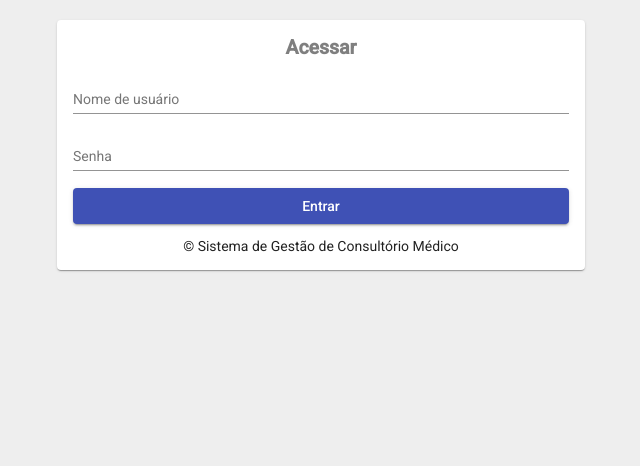
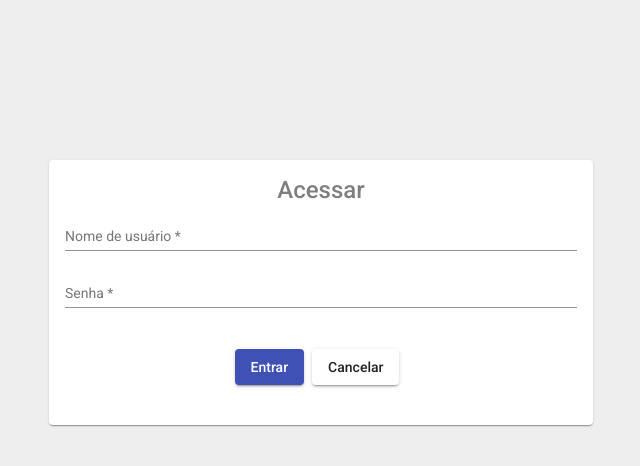
Before and after one commit to MatheusFerreira95/GestaoClinica, an Angular app in the folder ClientApp/: page /login in a window 1280 px wide. Shown: the top 466 px of the page, without its empty margins (335-975 px from the left). Built offline with nearby package versions, Linux system fonts and the light colour scheme.

Commit message:
adicionando conceito de formulário ao login. Melhorando organização das requisições e localização de arquivos compartilhados. Adição da url da api para o ambiente de desenvolvimento.

```diff
--- a/ClientApp/src/app/app.module.ts
+++ b/ClientApp/src/app/app.module.ts
@@ -9,8 +9,9 @@ import { AppComponent } from "./app.component";
 import { MainComponent } from "./main/main.component";
 import { LoginComponent } from "./login/login.component";
 import { BrowserAnimationsModule } from "@angular/platform-browser/animations";
+import { ReactiveFormsModule } from "@angular/forms";
 
-import { Interceptor } from "./auth/interceptor.module";
+import { Interceptor } from "./shared/auth/interceptor.module";
 
 @NgModule({
   declarations: [AppComponent, MainComponent, LoginComponent],
@@ -20,6 +21,7 @@ import { Interceptor } from "./auth/interceptor.module";
     FormsModule,
     BrowserAnimationsModule,
     AppMaterialModule,
+    ReactiveFormsModule,
     Interceptor,
     RouterModule.forRoot([
       { path: "main", component: MainComponent },
--- a/ClientApp/src/app/login/login.component.html
+++ b/ClientApp/src/app/login/login.component.html
@@ -1,38 +1,53 @@
-<div class="conteudo">
-  <mat-card class="card-login">
-    <h2>Acessar</h2>
+<mat-card class="card-login">
+  <mat-card-title>Acessar</mat-card-title>
 
-    <mat-card-content class="form-login">
+  <form
+    [formGroup]="loginForm"
+    autocomplete="off"
+    novalidate
+    (ngSubmit)="login(loginForm.value)"
+  >
+    <mat-card-content>
       <mat-form-field>
         <input
-          [(ngModel)]="usuario.nome"
           matInput
+          type="text"
           placeholder="Nome de usuário"
-          type="text"
+          formControlName="nome"
+          id="nome"
         />
+        <mat-error *ngIf="hasError('nome', 'required')"
+          >Campo obrigatório.</mat-error
+        >
+        <mat-error *ngIf="hasError('nome', 'maxlength')"
+          >Campo excede o número de caracteres permitidos.</mat-error
+        >
       </mat-form-field>
 
       <mat-form-field>
         <input
-          [(ngModel)]="usuario.senha"
           matInput
+          type="password"
           placeholder="Senha"
-          type="password"
+          formControlName="senha"
+          id="senha"
         />
+        <mat-error *ngIf="hasError('senha', 'required')"
+          >Campo obrigatório.</mat-error
+        >
+        <mat-error *ngIf="hasError('nome', 'maxlength')"
+          >Campo excede o número de caracteres permitidos.</mat-error
+        >
       </mat-form-field>
+    </mat-card-content>
 
-      <button
-        class="app-button"
-        mat-raised-button
-        color="primary"
-        type="submit"
-        (click)="login()"
-      >
+    <mat-card-actions align="center">
+      <button mat-raised-button color="primary">
         Entrar
       </button>
-      <p class="mt-8 mb-8 text-muted">
-        &copy; Sistema de Gestão de Consultório Médico
-      </p>
-    </mat-card-content>
-  </mat-card>
-</div>
+      <button type="button" mat-raised-button (click)="onCancelar()">
+        Cancelar
+      </button>
+    </mat-card-actions>
+  </form>
+</mat-card>
--- a/ClientApp/src/app/login/login.component.scss
+++ b/ClientApp/src/app/login/login.component.scss
@@ -1,14 +1,6 @@
 .card-login {
   width: 40%;
+  margin-top: 20vh;
   margin-left: 30%;
   text-align: center;
 }
-
-.form-login {
-  display: flex;
-  flex-direction: column;
-}
-
-.form-login > * {
-  width: 100%;
-}
--- a/ClientApp/src/app/login/login.component.ts
+++ b/ClientApp/src/app/login/login.component.ts
@@ -1,6 +1,7 @@
-import { Component, Inject } from "@angular/core";
-import { HttpClient } from "@angular/common/http";
+import { Component } from "@angular/core";
 import { Router } from "@angular/router";
+import { FormGroup, FormControl, Validators } from "@angular/forms";
+import { RepositoryService } from "../shared/repository.service";
 
 @Component({
   selector: "login",
@@ -8,17 +9,35 @@ import { Router } from "@angular/router";
   styleUrls: ["./login.component.scss"]
 })
 export class LoginComponent {
-  usuario = { nome: "", senha: "" };
+  usuario = { nome: "admin", senha: "admin" };
+  public loginForm: FormGroup;
 
-  constructor(private http: HttpClient, private router: Router) {}
+  constructor(private router: Router, private repository: RepositoryService) {}
+
+  ngOnInit() {
+    this.loginForm = new FormGroup({
+      nome: new FormControl("", [Validators.required, Validators.maxLength(3)]),
+      senha: new FormControl("", [Validators.required, Validators.maxLength(3)])
+    });
+  }
+
+  public hasError = (controlName: string, errorName: string) => {
+    return this.loginForm.controls[controlName].hasError(errorName);
+  };
 
   login() {
-    this.http.post("http://localhost:5000/api/Login", this.usuario).subscribe(
+    if (this.loginForm.invalid) {
+      return;
+    }
+
+    this.repository.requisicaoPost("Login", this.usuario).subscribe(
       result => {
         localStorage.setItem("token", result["token"]);
         this.router.navigate(["/main"]);
       },
-      error => console.error(error)
+      error => {
+        console.error(error);
+      }
     );
   }
 }
--- /dev/null
+++ b/ClientApp/src/app/shared/repository.service.ts
@@ -0,0 +1,44 @@
+import { Injectable } from "@angular/core";
+import { HttpClient, HttpHeaders } from "@angular/common/http";
+import { environment } from "./../../environments/environment";
+
+@Injectable({
+  providedIn: "root"
+})
+export class RepositoryService {
+  constructor(private http: HttpClient) {}
+
+  public requisicaoGet(rota: string) {
+    return this.http.get(this.getRotaCompleta(rota, environment.urlAddress));
+  }
+
+  public requisicaoPost(rota: string, body) {
+    return this.http.post(
+      this.getRotaCompleta(rota, environment.urlAddress),
+      body,
+      this.setHeaders()
+    );
+  }
+
+  public requisicaoPut(rota: string, body) {
+    return this.http.put(
+      this.getRotaCompleta(rota, environment.urlAddress),
+      body,
+      this.setHeaders()
+    );
+  }
+
+  public requisicaoDelete(rota: string) {
+    return this.http.delete(this.getRotaCompleta(rota, environment.urlAddress));
+  }
+
+  private getRotaCompleta(rota: string, envAddress: string) {
+    return `${envAddress}/${rota}`;
+  }
+
+  private setHeaders() {
+    return {
+      headers: new HttpHeaders({ "Content-Type": "application/json" })
+    };
+  }
+}
--- a/ClientApp/src/environments/environment.ts
+++ b/ClientApp/src/environments/environment.ts
@@ -3,6 +3,7 @@
 // The list of file replacements can be found in `angular.json`.
 
 export const environment = {
+  urlAddress: "http://localhost:5000/api",
   production: false
 };
 
--- a/ClientApp/src/styles.scss
+++ b/ClientApp/src/styles.scss
@@ -21,8 +21,18 @@ div {
   padding: 20px;
 }
 
-h2 {
+mat-card-title {
   color: #7f7f7f;
+  text-align: center;
+}
+
+form {
+  display: flex;
+  flex-direction: column;
+}
+
+mat-form-field {
+  width: 100%;
 }
 
 .espacamento-horizontal {
```
Also changed, not shown: ClientApp/src/app/shared/shared.module.ts (added, +10 -0 lines), ClientApp/src/app/shared/auth/interceptor.module.ts (renamed from ClientApp/src/app/auth/interceptor.module.ts).
